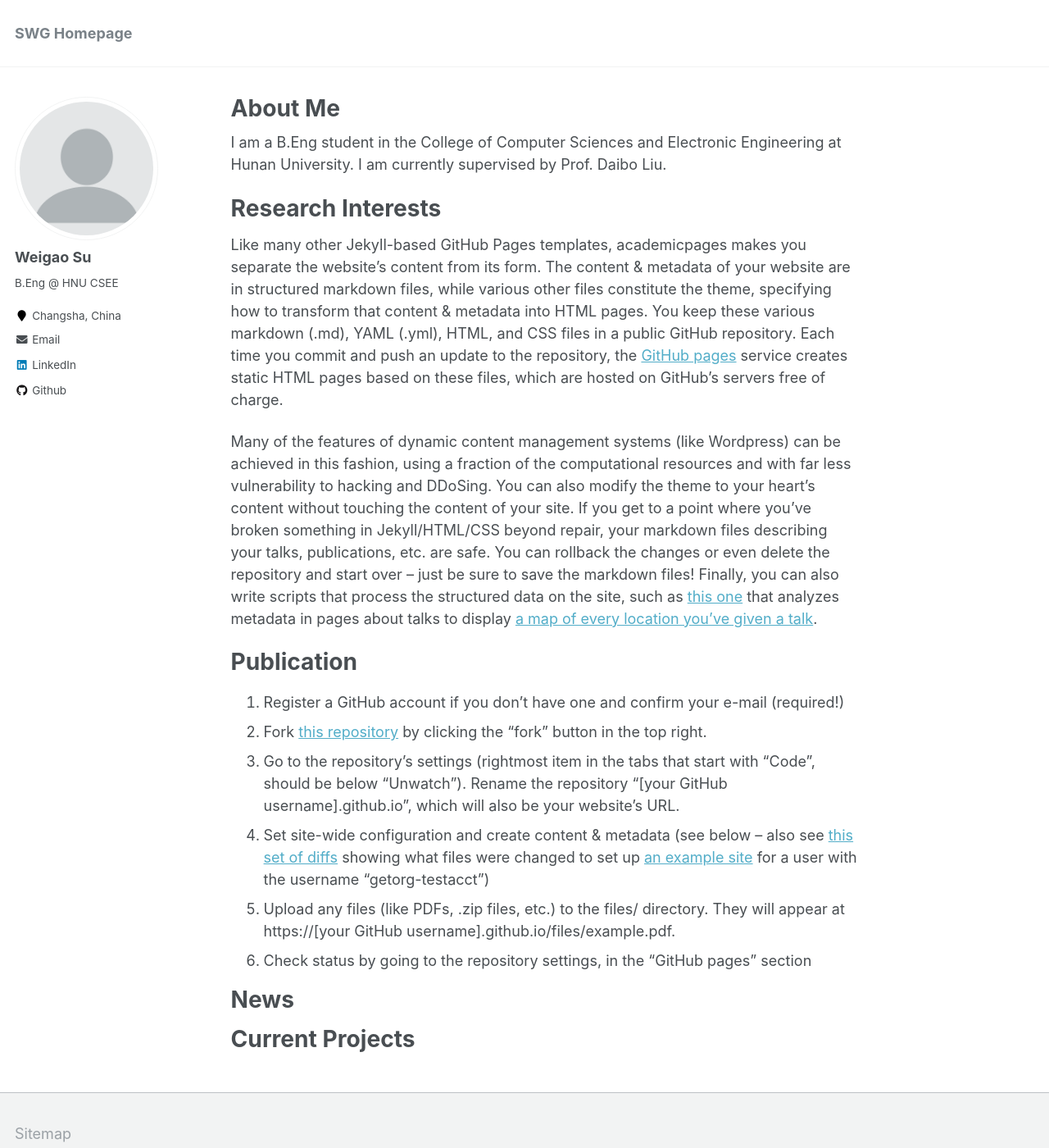
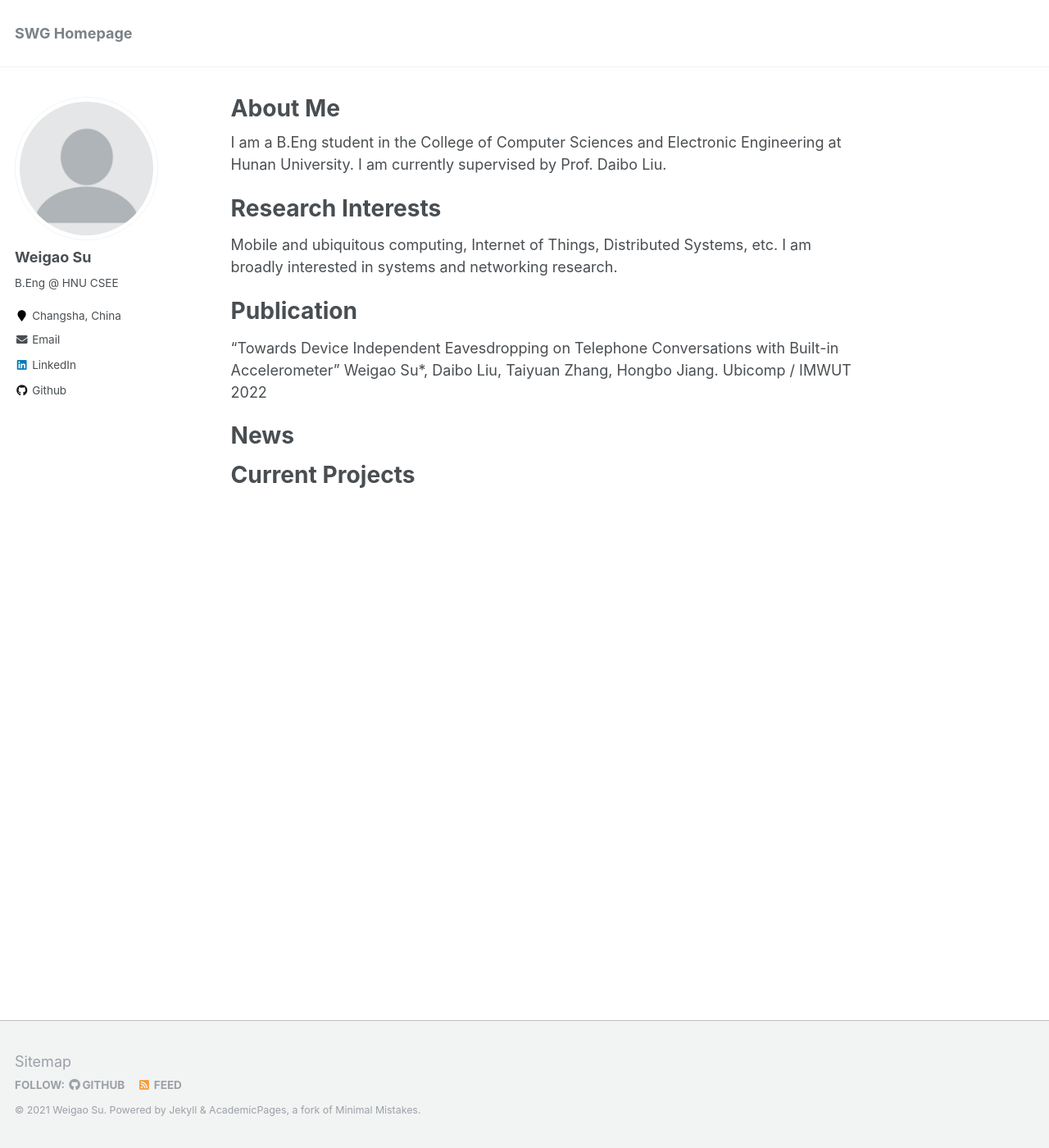
Before and after one commit to wegul/wegul.github.io, a Jekyll site: the page built from _pages/about.md, in a window 1280 px wide and 1400 px high. Shown: the whole window at 82% size. Built offline with Jekyll 4.4.1, drawn with Linux system fonts in a browser that asks for light colours.

Commit message:
about.md changed
Signed-off-by: swg <57892743+wegul@users.noreply.github.com>

```diff
--- a/_config.yml
+++ b/_config.yml
@@ -96,7 +96,7 @@ author:
   flickr           :
   facebook         :
   foursquare       :
-  github           : "https://github.com/wegul"
+  github           : "wegul"
   google_plus      :
   keybase          :
   instagram        :
--- a/_pages/about.md
+++ b/_pages/about.md
@@ -12,18 +12,13 @@ I am a B.Eng student in the College of Computer Sciences and Electronic Engineer
 
 Research Interests
 ======
-Like many other Jekyll-based GitHub Pages templates, academicpages makes you separate the website's content from its form. The content & metadata of your website are in structured markdown files, while various other files constitute the theme, specifying how to transform that content & metadata into HTML pages. You keep these various markdown (.md), YAML (.yml), HTML, and CSS files in a public GitHub repository. Each time you commit and push an update to the repository, the [GitHub pages](https://pages.github.com/) service creates static HTML pages based on these files, which are hosted on GitHub's servers free of charge.
-
-Many of the features of dynamic content management systems (like Wordpress) can be achieved in this fashion, using a fraction of the computational resources and with far less vulnerability to hacking and DDoSing. You can also modify the theme to your heart's content without touching the content of your site. If you get to a point where you've broken something in Jekyll/HTML/CSS beyond repair, your markdown files describing your talks, publications, etc. are safe. You can rollback the changes or even delete the repository and start over -- just be sure to save the markdown files! Finally, you can also write scripts that process the structured data on the site, such as [this one](https://github.com/academicpages/academicpages.github.io/blob/master/talkmap.ipynb) that analyzes metadata in pages about talks to display [a map of every location you've given a talk](https://academicpages.github.io/talkmap.html).
+Mobile and ubiquitous computing, Internet of Things, Distributed Systems, etc. I am broadly interested in systems and networking research.
 
 Publication
 ======
-1. Register a GitHub account if you don't have one and confirm your e-mail (required!)
-1. Fork [this repository](https://github.com/academicpages/academicpages.github.io) by clicking the "fork" button in the top right.
-1. Go to the repository's settings (rightmost item in the tabs that start with "Code", should be below "Unwatch"). Rename the repository "[your GitHub username].github.io", which will also be your website's URL.
-1. Set site-wide configuration and create content & metadata (see below -- also see [this set of diffs](http://archive.is/3TPas) showing what files were changed to set up [an example site](https://getorg-testacct.github.io) for a user with the username "getorg-testacct")
-1. Upload any files (like PDFs, .zip files, etc.) to the files/ directory. They will appear at https://[your GitHub username].github.io/files/example.pdf.
-1. Check status by going to the repository settings, in the "GitHub pages" section
+“Towards Device Independent Eavesdropping on Telephone Conversations with Built-in Accelerometer”
+Weigao Su*, Daibo Liu, Taiyuan Zhang, Hongbo Jiang.
+Ubicomp / IMWUT 2022
 
 News
 ======
```
